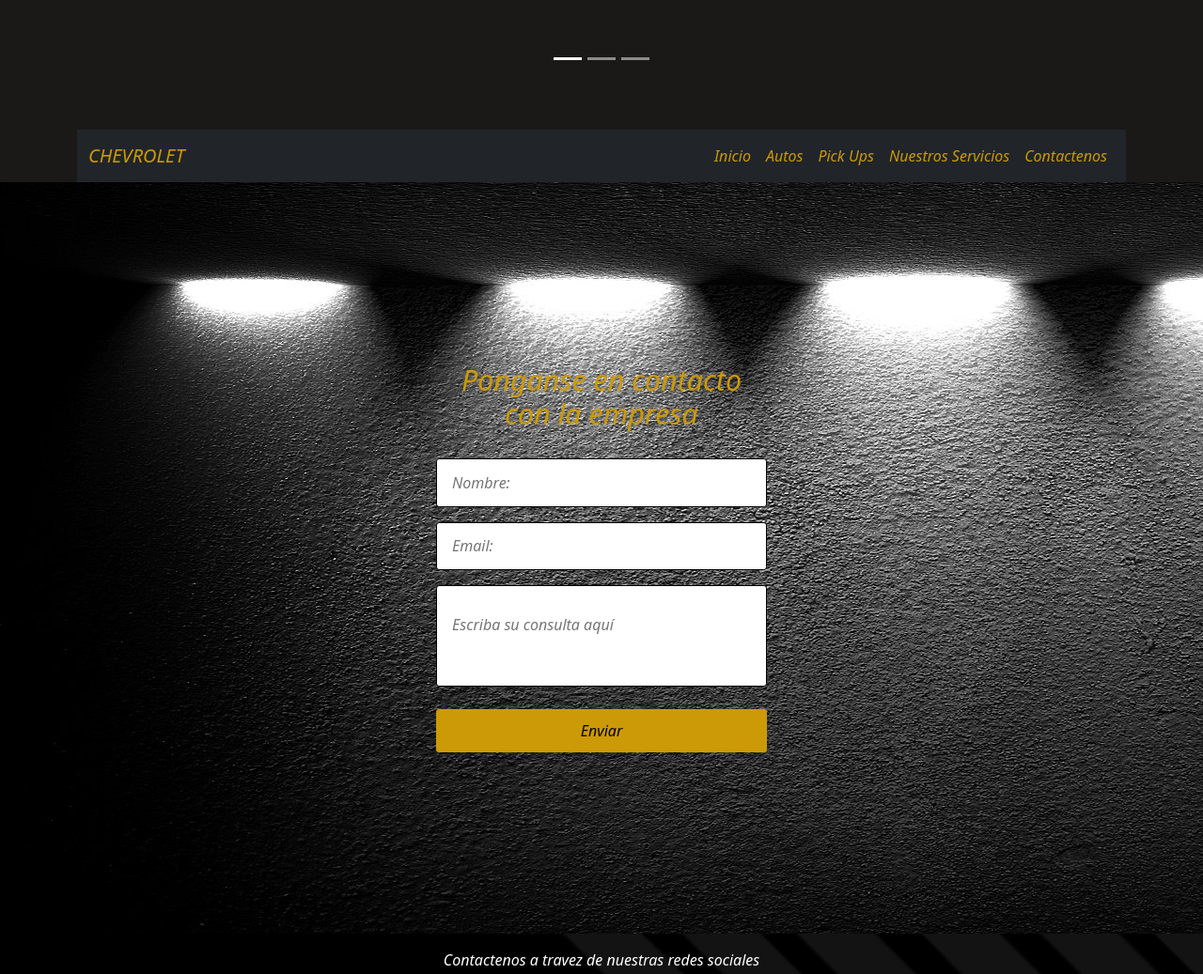
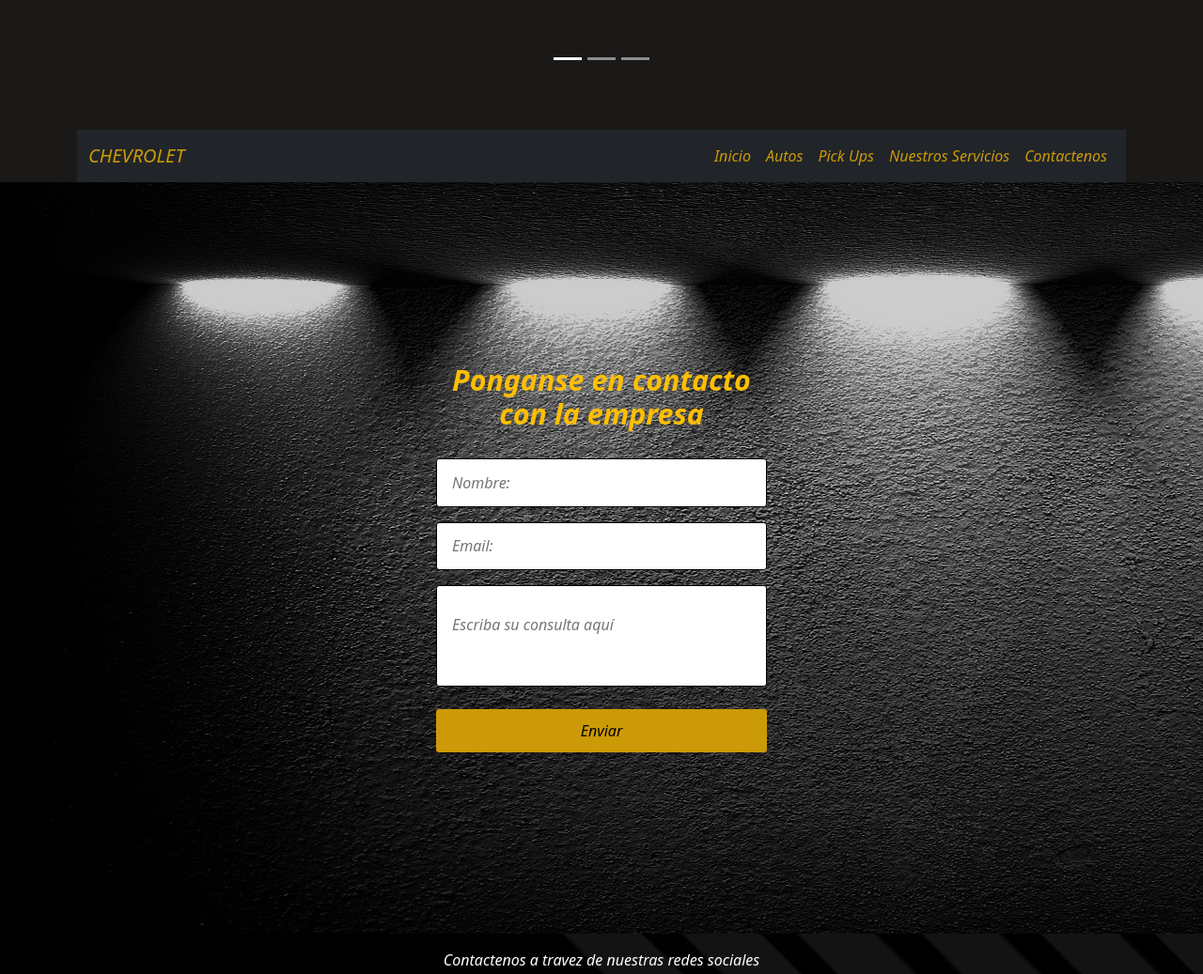
Before and after one commit to FranciscoZilberman/proyecto, a plain HTML site: page Paginas/contactenos.html in a window 1280 px wide. Shown: the part 562-1599 px from the top of the page at 94% size. Drawn offline with nearby package versions, Linux system fonts and the light colour scheme.

Commit message:
Correcion errores

```diff
--- a/Css/estilo.css
+++ b/Css/estilo.css
@@ -161,8 +161,7 @@ body {
     min-height: 100vh;
     width: 100%;
     display: flex;
-    background: url(../Recursos/Chevrolet/Contactenos/Fondo.jpg) rgba(0, 0, 0, 0.5)
-
+    background: linear-gradient(rgba(0, 0, 0, 0.2), rgba(0, 0, 0, 0.2)), url(../Recursos/Chevrolet/Contactenos/Fondo.jpg);
 }
 
 .form {
@@ -182,7 +181,8 @@ body {
 
 .form__titulo {
     text-align: center;
-    color: rgb(204,154,6);
+    color: rgb(255, 191, 0);
+    font-weight: 700;
     font-size: 1.9rem;
     margin-bottom: .4em;
 }
@@ -536,7 +536,6 @@ footer img:hover {
 
     .Servicio img{
         width: 100%;
-        aspect-ratio: 16/9;
         object-fit: contain;
     }
     .form {
@@ -546,13 +545,13 @@ footer img:hover {
 
 
 /* // `md` applies to small devices (landscape phones, less than 768px) */
-@media (max-width: 767.98px) { ... }
+@media (max-width: 767.98px) { }
 
 /* // `lg` applies to medium devices (tablets, less than 992px) */
-@media (max-width: 991.98px) { ... }
+@media (max-width: 991.98px) { }
 
 /* // `xl` applies to large devices (desktops, less than 1200px) */
-@media (max-width: 1199.98px) { ... }
+@media (max-width: 1199.98px) {  }
 
 /* // `xxl` applies to x-large devices (large desktops, less than 1400px) */
-@media (max-width: 1399.98px) { ... }
+@media (max-width: 1399.98px) { }
```
Also changed, not shown: index.html (+0 -2 lines).
